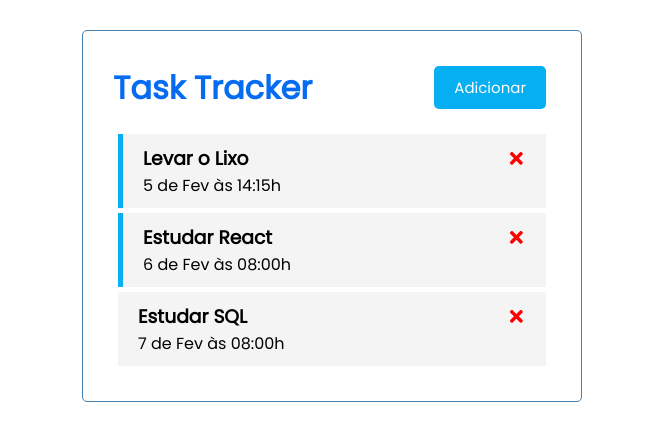
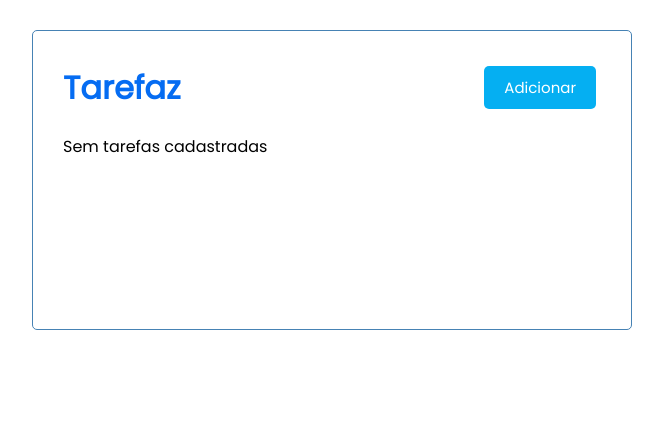
Before and after one commit to ralfguth/react-task-tracker, a React (Create React App) app: page / in a window 1280 px wide. Shown: the top 440 px of the page, without its empty margins (308-971 px from the left). Built offline with nearby package versions, Linux system fonts and the light colour scheme; data requests are answered from the project's data file.

Commit message:
adiciona banco de dados json que simula uma API REST

```diff
--- /dev/null
+++ b/db.json
@@ -0,0 +1,3 @@
+{
+  "tasks": []
+}
--- a/package.json
+++ b/package.json
@@ -6,6 +6,7 @@
     "@testing-library/jest-dom": "^5.11.4",
     "@testing-library/react": "^11.1.0",
     "@testing-library/user-event": "^12.1.10",
+    "json-server": "^0.16.3",
     "react": "^17.0.2",
     "react-dom": "^17.0.2",
     "react-icons": "^4.2.0",
@@ -16,7 +17,8 @@
     "start": "react-scripts start",
     "build": "react-scripts build",
     "test": "react-scripts test",
-    "eject": "react-scripts eject"
+    "eject": "react-scripts eject",
+    "server": "json-server --watch db.json --port 5000"
   },
   "eslintConfig": {
     "extends": [
--- a/public/index.html
+++ b/public/index.html
@@ -12,7 +12,7 @@
     <link rel="apple-touch-icon" href="%PUBLIC_URL%/logo192.png" />
 
     <link rel="manifest" href="%PUBLIC_URL%/manifest.json" />
-      <title>Task Tracker</title>
+      <title>Tarefaz</title>
   </head>
   <body>
     <noscript
--- a/src/App.js
+++ b/src/App.js
@@ -1,42 +1,53 @@
-import { useState } from 'react'
+import { useState, useEffect } from 'react'
 import Header from './components/Header'
 import AddTask from './components/AddTask'
 import Tasks from './components/Tasks'
 
 function App() {
   const [showAddTask, setShowAddTask] = useState(false);
-  const [tasks, setTasks] = useState(
-    [
-      {
-        id: 1,
-        text: "Levar o Lixo",
-        day: "5 de Fev às 14:15h",
-        reminder: true,
-      },
-      {
-        id: 2,
-        text: "Estudar React",
-        day: "6 de Fev às 08:00h",
-        reminder: true,
-      },
-      {
-        id: 3,
-        text: "Estudar SQL",
-        day: "7 de Fev às 08:00h",
-        reminder: false,
-      },
-    ]
-  );
+  const [tasks, setTasks] = useState([]);
+
+  useEffect(() => {
+    const getTasks = async () => {
+      const tasksFromServer = await fetchTasks();
+      setTasks(tasksFromServer);
+    }
+    getTasks();
+  }, [])
+
+
+  // Pegar tarefas do banco
+  const fetchTasks = async () => {
+    const res = await fetch('http://localhost:5000/tasks');
+    const data = await res.json();
+    return data;
+  }
 
   // Adicionar Tarefa
-  const adicionarTarefa = (task) => {
-    const id = Math.floor(Math.random()*10000)+ 1;
-    const newTask = { id,...task }
-    setTasks([...tasks, newTask]);
+  const adicionarTarefa = async (task) => {
+    const res = await fetch('http://localhost:5000/tasks', {
+      method: 'POST',
+      headers: {
+        'Content-type': 'application/json',
+      },
+      body: JSON.stringify(task),
+    })
+
+    const data = await res.json();
+
+    setTasks([...tasks, data]);
+
+    // const id = Math.floor(Math.random() * 10000) + 1;
+    // const newTask = { id, ...task };
+    // setTasks([...tasks, newTask]);
   };
 
   // Deletar Tarefa
-  const deletarTarefa = (id) => {
+  const deletarTarefa = async (id) => {
+    await fetch(`http://localhost:5000/tasks/${id}`, {
+      method: 'DELETE'
+    })
+
     setTasks(tasks.filter((task) => task.id !== id));
   };
 
--- a/src/components/Header.js
+++ b/src/components/Header.js
@@ -10,7 +10,7 @@
 }
 
 Header.defaultProps = {
-    title: 'Task Tracker'
+    title: 'Tarefaz'
 }
 
 export default Header
--- a/src/index.css
+++ b/src/index.css
@@ -10,8 +10,9 @@
   font-family: 'Poppins', sans-serif;
 }
 
+
 .container {
-  max-width: 500px;
+  max-width: 600px;
   margin: 30px auto;
   overflow: auto;
   min-height: 300px;
@@ -53,6 +54,7 @@
 .btn-block {
   display: block;
   width: 100%;
+  margin: 0 auto;
 }
 
 .task {
@@ -74,10 +76,13 @@
 
 .add-form {
   margin-bottom: 40px;
+  background-color: rgb(237, 240, 239);
+  border-radius: 5px;
+  border: 1px solid rgb(186, 187, 187);
 }
 
 .form-control {
-  margin: 20px 0;
+  margin: 20px 10px;
 }
 
 .form-control label {
```
Also changed, not shown: 1 other file (tests, documents, lock files or other folders).
